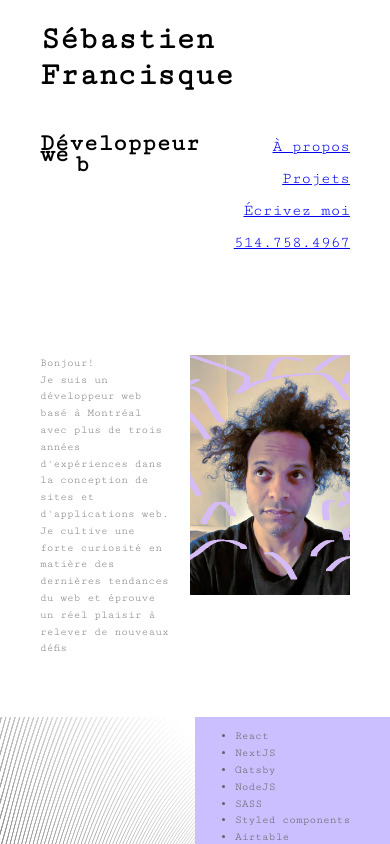
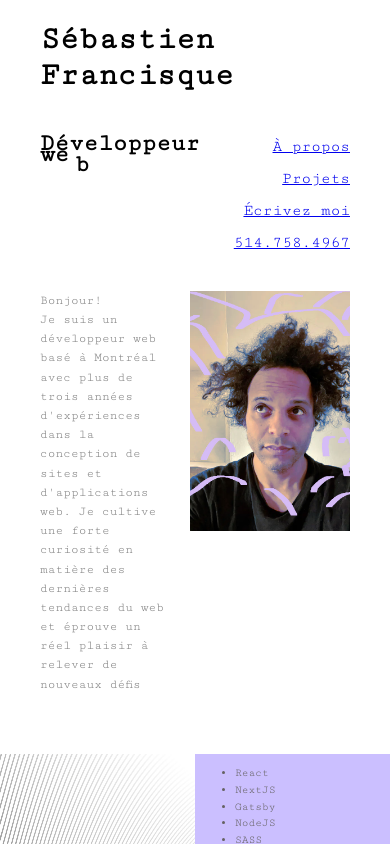
Before and after one commit to rustyblue100/sebastienfrancisque.github.io, a Next.js app: page / in a window 390 px wide. Built offline with nearby package versions, Linux system fonts and the light colour scheme.

Commit message:
styled: intro mobile

```diff
--- a/pages/index.js
+++ b/pages/index.js
@@ -19,18 +19,28 @@ const Container = styled.div`
 const Intro = styled.div`
   display: grid;
   grid-row-gap: 4em;
+  grid-column-gap: 4em;
   grid-template-columns: repeat(2, 1fr);
   line-height: 2.4rem;
   justify-content: space-between;
+
+  @media (max-width: 960px) {
+    grid-row-gap: 3em;
+    margin-bottom: 6rem;
+  }
+
+  @media (max-width: 959px) {
+    grid-row-gap: 3em;
+  }
 
   @media (max-width: 660px) {
     grid-column-gap: 1em;
     grid-row-gap: 1em;
     grid-template-columns: minmax(0, 1fr) 160px;
+    margin-bottom: unset;
 
     ul {
       line-height: 2;
-      margin-bottom: 80px;
     }
   }
 `;
@@ -75,7 +85,7 @@ const Quote2 = styled.div`
   }
 
   @media (max-width: 400px) {
-    font-size: 0.7rem;
+    font-size: 0.8rem;
   }
 `;
 
```
